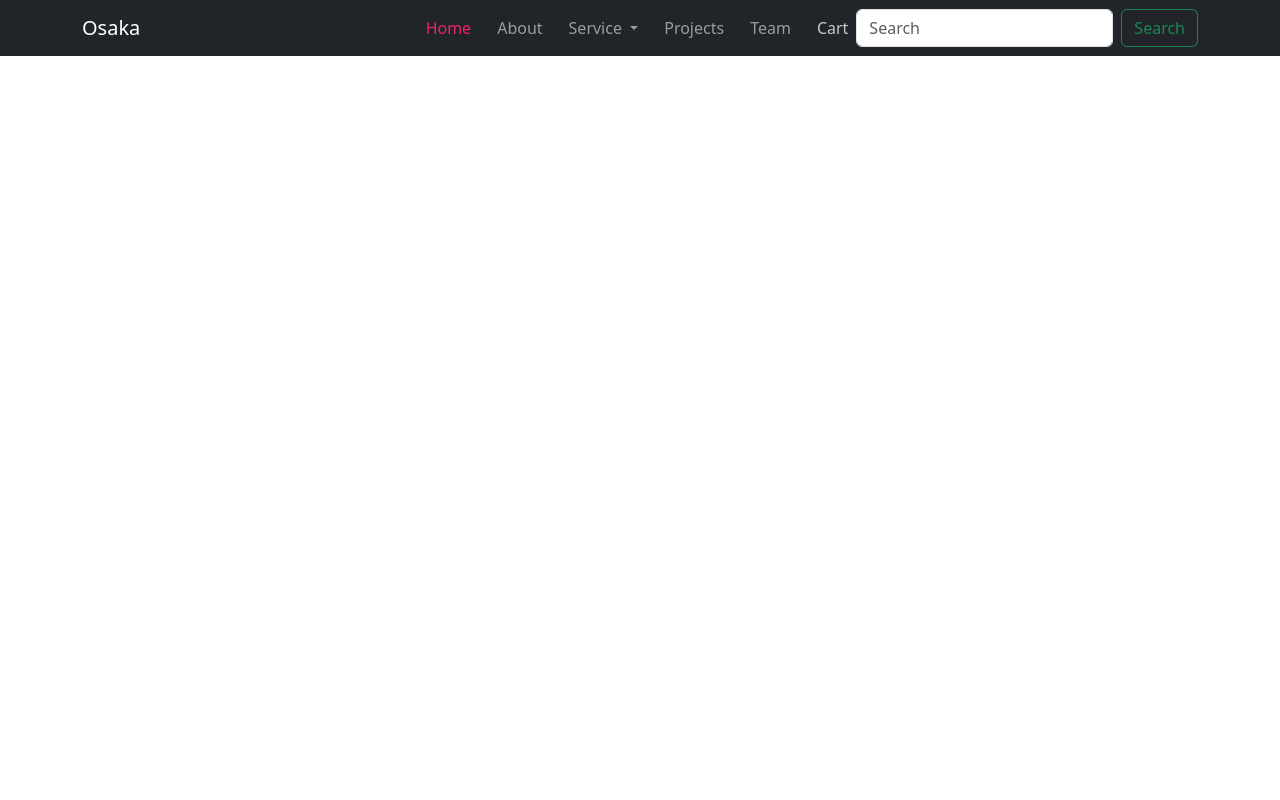
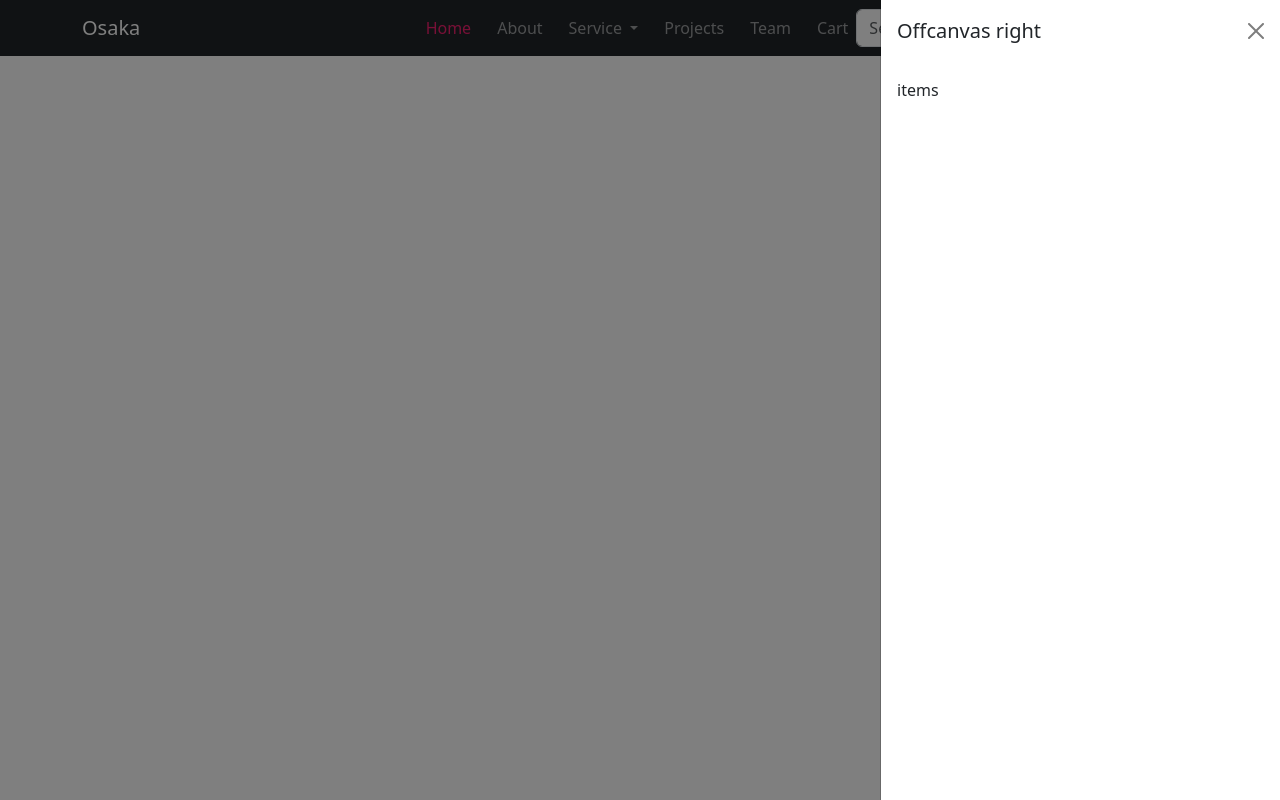
Before and after one commit to Qosay2005/osaka, a plain HTML site: page index.html in a window 1280 px wide. Both pictures are taken after a click on the link "Cart". Drawn offline with nearby package versions, Linux system fonts and the light colour scheme.

Commit message:
creat offcanvas

```diff
--- a/index.html
+++ b/index.html
@@ -40,7 +40,7 @@
           <a class="nav-link" href="#">Team</a>
         </li>
         <li class="nav-item">
-          <a class="nav-link" href="#">Cart</a>
+          <a class="nav-link " href="#" " data-bs-toggle="offcanvas" data-bs-target="#offcanvasRight" aria-controls="offcanvasRight">Cart</a>
         </li>
       </ul>
       <form class="d-flex" role="search">
@@ -50,6 +50,15 @@
     </div>
   </div>
 </nav>
+<div class="offcanvas offcanvas-end" tabindex="-1" id="offcanvasRight" aria-labelledby="offcanvasRightLabel">
+  <div class="offcanvas-header">
+    <h5 class="offcanvas-title" id="offcanvasRightLabel">Offcanvas right</h5>
+    <button type="button" class="btn-close" data-bs-dismiss="offcanvas" aria-label="Close"></button>
+  </div>
+  <div class="offcanvas-body">
+   items
+  </div>
+</div>
     <script src="https://cdn.jsdelivr.net/npm/bootstrap@5.3.8/dist/js/bootstrap.bundle.min.js" integrity="sha384-FKyoEForCGlyvwx9Hj09JcYn3nv7wiPVlz7YYwJrWVcXK/BmnVDxM+D2scQbITxI" crossorigin="anonymous"></script>
   </body>
 </html>
```
